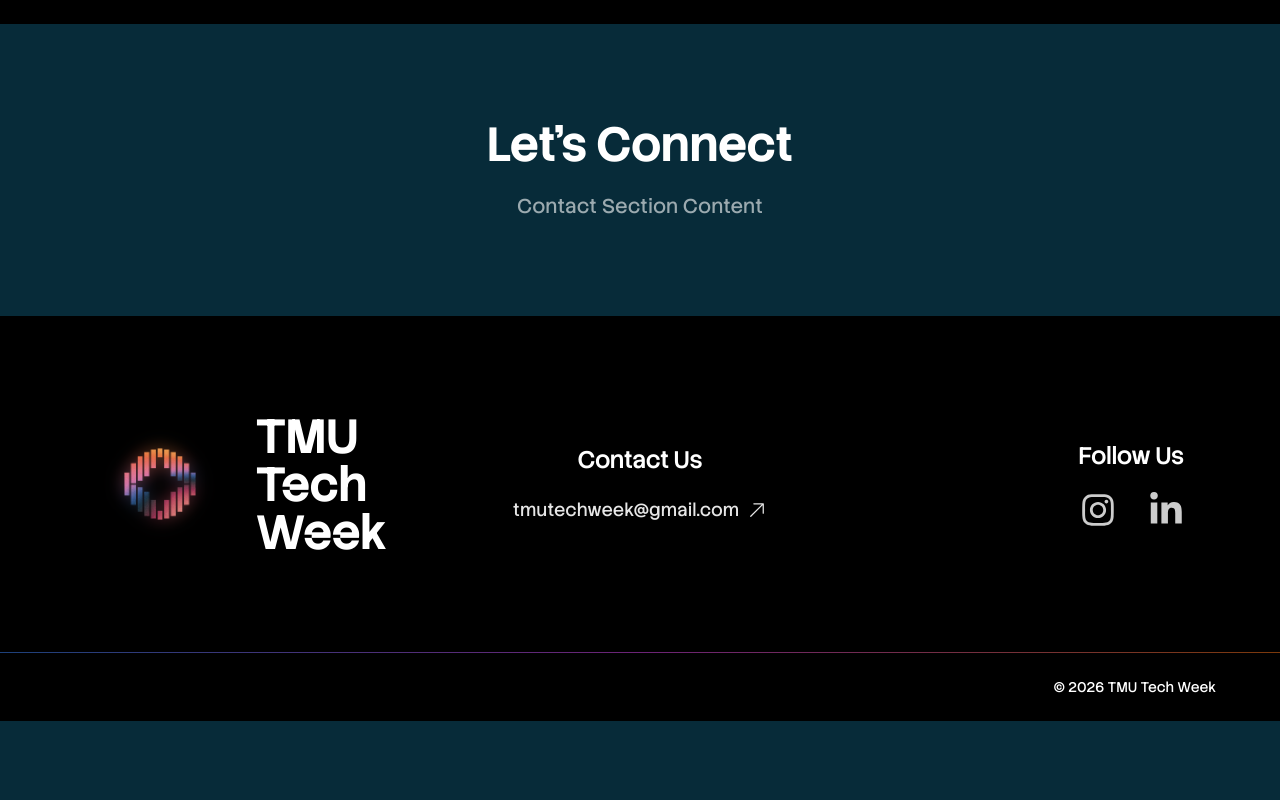
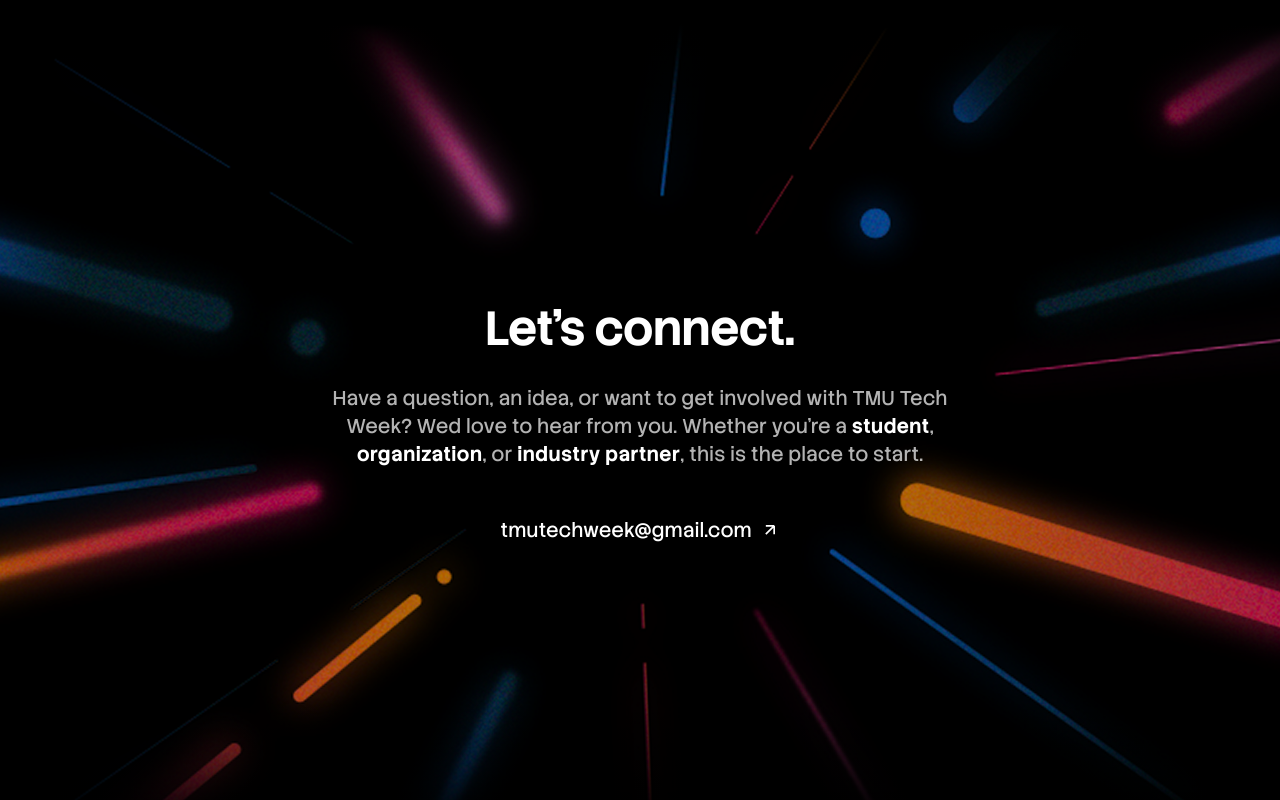
Before and after one commit to BYTE-TMU/Tmu_Tech_Week_Website, a React (Vite) app in the folder TMU_Tech_Week_Website/: page / in a window 1280 px wide. Shown: the part 3980-4780 px from the top of the page. Before the commit the page ends 4701 px from the top, so only its background shows below. Built offline with nearby package versions, Linux system fonts and the light colour scheme.

Commit message:
Added Contact Content and also made carousel infinite in prev commit

```diff
--- a/TMU_Tech_Week_Website/src/components/Contact.jsx
+++ b/TMU_Tech_Week_Website/src/components/Contact.jsx
@@ -1,9 +1,53 @@
 const Contact = () => {
   return (
-    <section id="contact" className="py-24">
-      <div className="max-w-4xl mx-auto px-6 text-center">
-        <h2 className="text-4xl md:text-5xl font-bold mb-6">Let's Connect</h2>
-        <p className="text-xl text-white/60">Contact Section Content</p>
+    <section id="contact" className="relative min-h-screen bg-black overflow-hidden">
+      {/* Background Image */}
+      <div
+        className="absolute inset-0 bg-cover opacity-70"
+        style={{
+          backgroundImage: "url('/src/assets/images/lets_connect.png')",
+          backgroundPosition: "center",
+        }}
+      />
+
+      {/* Top Gradient Overlay */}
+      <div className="absolute top-0 left-0 right-0 h-32 bg-gradient-to-b from-black to-transparent z-10" />
+
+      {/* Bottom Gradient Overlay */}
+      <div className="absolute bottom-0 left-0 right-0 h-32 bg-gradient-to-t from-black to-transparent z-10" />
+
+      {/* Content */}
+      <div className="relative z-10 flex flex-col items-center justify-center min-h-screen px-6 md:px-12 py-20 text-center">
+        <h2 className="text-4xl md:text-5xl font-bold text-white mb-8">
+          Let's connect.
+        </h2>
+
+        <p className="max-w-2xl text-lg md:text-xl text-white/70 leading-relaxed mb-12">
+          Have a question, an idea, or want to get involved with TMU Tech Week? Wed love to hear from you. Whether you're a <span className="font-bold text-white">student</span>, <span className="font-bold text-white">organization</span>, or <span className="font-bold text-white">industry partner</span>, this is the place to start.
+        </p>
+
+        {/* Email Link */}
+        <a
+          href="mailto:tmutechweek@gmail.com"
+          className="inline-flex items-center gap-2 text-white hover:text-white transition-colors group relative text-lg md:text-xl"
+        >
+          <span className="relative">
+            tmutechweek@gmail.com
+            {/* Gradient underline */}
+            <span className="absolute bottom-0 left-0 w-full h-0.5 bg-gradient-to-r from-ttw-blue via-ttw-fuchsia to-ttw-orange transform scale-x-0 group-hover:scale-x-100 transition-transform duration-300 origin-left"></span>
+          </span>
+          <svg
+            width="20"
+            height="20"
+            viewBox="0 0 24 24"
+            fill="none"
+            stroke="currentColor"
+            strokeWidth="2"
+            className="group-hover:translate-x-0.5 group-hover:-translate-y-0.5 transition-transform"
+          >
+            <path d="M7 17L17 7M17 7H7M17 7V17" />
+          </svg>
+        </a>
       </div>
     </section>
   );
```
